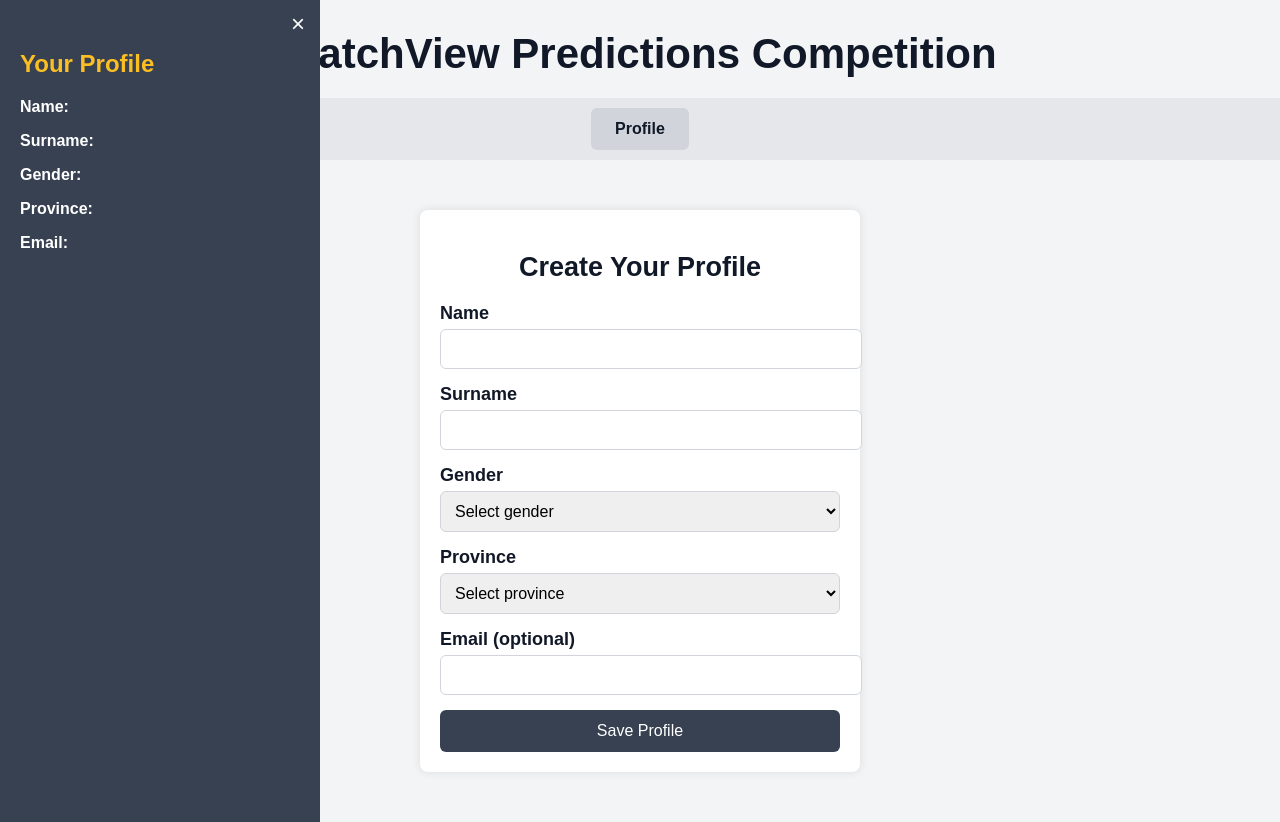
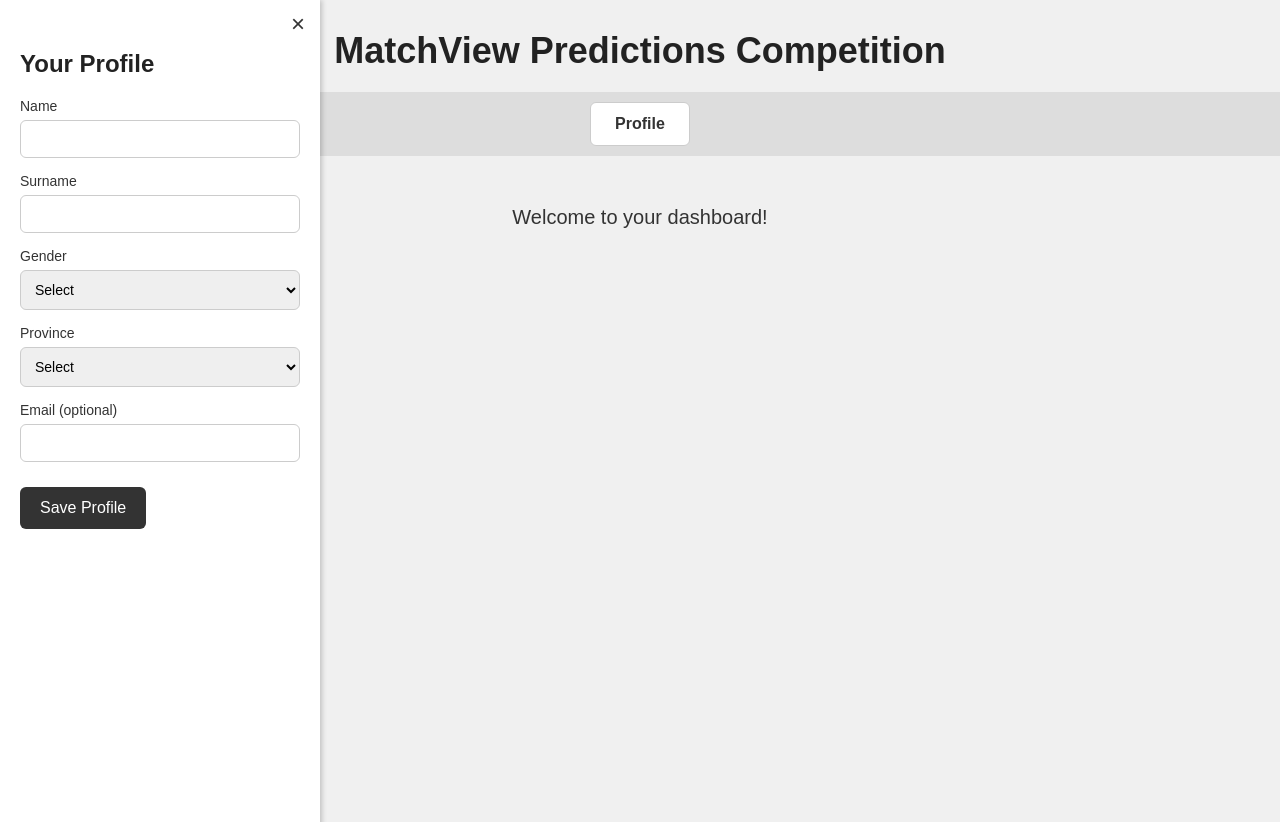
Before and after one commit to MatchView/matchview, a plain HTML site: page dashboard.html in a window 1280 px wide. Both pictures are taken after a click on the button "Profile". After the commit the page ends 800 px from the top, so only its background shows below. Drawn offline with Linux system fonts and the light colour scheme.

Commit message:
Add files via upload

```diff
--- a/dashboard.html
+++ b/dashboard.html
@@ -5,8 +5,8 @@
   <title>MatchView Dashboard</title>
   <style>
     body {
-            background-color: #F3F4F6;
-            color: #111827;
+      background-color: #f0f0f0;
+      color: #333;
       font-family: Arial, sans-serif;
       margin: 0;
     }
@@ -17,22 +17,22 @@
     }
 
     h1 {
-            font-size: 42px;
-            color: #111827;
+      font-size: 36px;
+      color: #222;
       margin: 0;
     }
 
     .tabs {
       display: flex;
       justify-content: center;
-            background-color: #E5E7EB;
+      background-color: #ddd;
       padding: 10px 0;
     }
 
     .tabs button {
-            background-color: #D1D5DB;
-            color: #111827;
-            border: none;
+      background-color: #fff;
+      color: #333;
+      border: 1px solid #ccc;
       padding: 12px 24px;
       font-size: 16px;
       cursor: pointer;
@@ -42,14 +42,13 @@
     }
 
     .tabs button:hover {
-            background-color: #9CA3AF;
-            color: #FFFFFF;
+      background-color: #ccc;
     }
 
     .content {
       padding: 30px;
       text-align: center;
-            font-size: 18px;
+      font-size: 20px;
     }
 
     .profile-sidebar {
@@ -58,16 +57,17 @@
       left: -300px;
       width: 280px;
       height: 100%;
-            background-color: #374151;
-            color: #FFFFFF;
+      background-color: #fff;
+      color: #333;
       overflow-x: hidden;
       transition: 0.3s;
       padding: 30px 20px;
       z-index: 1000;
+      box-shadow: 2px 0 5px rgba(0,0,0,0.2);
     }
 
     .profile-sidebar h2 {
-            color: #FBBF24;
+      color: #222;
       margin-bottom: 20px;
     }
 
@@ -79,52 +79,45 @@
       cursor: pointer;
     }
 
-        .form-container {
-            background-color: #FFFFFF;
-            color: #111827;
-            padding: 20px;
-            max-width: 400px;
-            margin: 20px auto;
-            border-radius: 8px;
-            box-shadow: 0 0 10px rgba(0,0,0,0.1);
+    .form-group {
+      margin-bottom: 15px;
+      text-align: left;
     }
 
-        .form-container h2 {
-            margin-bottom: 20px;
+    .form-group label {
+      display: block;
+      margin-bottom: 6px;
+      font-size: 14px;
     }
 
-        .form-container label {
-            display: block;
-            text-align: left;
-            margin-bottom: 5px;
-            font-weight: bold;
+    .form-group input, .form-group select {
+      width: 100%;
+      padding: 10px;
+      font-size: 14px;
+      border: 1px solid #ccc;
+      border-radius: 6px;
+      box-sizing: border-box;
     }
 
-        .form-container input,
-        .form-container select {
-            width: 100%;
-            padding: 10px;
-            margin-bottom: 15px;
-            border: 1px solid #D1D5DB;
+    .save-btn {
+      background-color: #333;
+      color: #fff;
+      border: none;
+      padding: 12px 20px;
       border-radius: 6px;
+      cursor: pointer;
       font-size: 16px;
+      margin-top: 10px;
     }
 
-        .form-container button {
-            background-color: #374151;
-            color: #FFFFFF;
-            padding: 12px 20px;
-            border: none;
-            border-radius: 6px;
-            font-size: 16px;
-            cursor: pointer;
-            width: 100%;
+    .save-btn:hover {
+      background-color: #555;
     }
 
-        .form-container button:hover {
-            background-color: #111827;
+    .success-message {
+      font-size: 18px;
+      color: #28a745;
     }
-
   </style>
 </head>
 <body>
@@ -138,112 +131,111 @@
   </div>
 
   <div id="content" class="content">
-    <p>Welcome to your dashboard! Click the Profile tab to get started.</p>
+    <p>Welcome to your dashboard!</p>
   </div>
 
   <div id="profileSidebar" class="profile-sidebar">
     <span class="close-btn" onclick="toggleProfile()">&times;</span>
     <h2>Your Profile</h2>
-    <p><strong>Name:</strong> <span id="profileName"></span></p>
-    <p><strong>Surname:</strong> <span id="profileSurname"></span></p>
-    <p><strong>Gender:</strong> <span id="profileGender"></span></p>
-    <p><strong>Province:</strong> <span id="profileProvince"></span></p>
-    <p><strong>Email:</strong> <span id="profileEmail"></span></p>
+    <div id="profileContent"></div>
   </div>
 
   <script>
+    // Get code from URL
+    function getQueryParam(param) {
+      const urlParams = new URLSearchParams(window.location.search);
+      return urlParams.get(param);
+    }
+
+    const code = getQueryParam('code');
+
     function toggleProfile() {
       const sidebar = document.getElementById("profileSidebar");
       if (sidebar.style.left === "0px") {
         sidebar.style.left = "-300px";
       } else {
         sidebar.style.left = "0px";
+        loadProfile();
       }
     }
 
-    // Load profile or show form
     function loadProfile() {
-        const profile = JSON.parse(localStorage.getItem("userProfile"));
+      const profileContent = document.getElementById("profileContent");
+      const savedProfile = localStorage.getItem("profile_" + code);
 
-        let content = document.getElementById("content");
-
-        if (profile) {
-            displayProfile(profile);
-            content.innerHTML = "<h2>Welcome back to MatchView Predictions!</h2>";
+      if (savedProfile) {
+        const profile = JSON.parse(savedProfile);
+        profileContent.innerHTML = `
+          <p><strong>Name:</strong> ${profile.name}</p>
+          <p><strong>Surname:</strong> ${profile.surname}</p>
+          <p><strong>Gender:</strong> ${profile.gender}</p>
+          <p><strong>Province:</strong> ${profile.province}</p>
+          ${profile.email ? `<p><strong>Email:</strong> ${profile.email}</p>` : ""}
+        `;
       } else {
-            content.innerHTML = `
-                <div class="form-container">
-                    <h2>Create Your Profile</h2>
-                    <label for="name">Name</label>
+        profileContent.innerHTML = `
+          <form id="profileForm">
+            <div class="form-group">
+              <label>Name</label>
               <input type="text" id="name" required>
-
-                    <label for="surname">Surname</label>
+            </div>
+            <div class="form-group">
+              <label>Surname</label>
               <input type="text" id="surname" required>
-
-                    <label for="gender">Gender</label>
+            </div>
+            <div class="form-group">
+              <label>Gender</label>
               <select id="gender" required>
-                        <option value="">Select gender</option>
+                <option value="">Select</option>
                 <option value="Male">Male</option>
                 <option value="Female">Female</option>
                 <option value="Other">Other</option>
               </select>
-
-                    <label for="province">Province</label>
+            </div>
+            <div class="form-group">
+              <label>Province</label>
               <select id="province" required>
-                        <option value="">Select province</option>
+                <option value="">Select</option>
                 <option value="Gauteng">Gauteng</option>
+                <option value="KwaZulu-Natal">KwaZulu-Natal</option>
                 <option value="Western Cape">Western Cape</option>
-                        <option value="KwaZulu-Natal">KwaZulu-Natal</option>
                 <option value="Eastern Cape">Eastern Cape</option>
+                <option value="Limpopo">Limpopo</option>
                 <option value="Mpumalanga">Mpumalanga</option>
-                        <option value="Limpopo">Limpopo</option>
                 <option value="North West">North West</option>
                 <option value="Northern Cape">Northern Cape</option>
                 <option value="Free State">Free State</option>
               </select>
+            </div>
+            <div class="form-group">
+              <label>Email (optional)</label>
+              <input type="email" id="email">
+            </div>
+            <button type="submit" class="save-btn">Save Profile</button>
+          </form>
+        `;
 
-                    <label for="email">Email (optional)</label>
-                    <input type="email" id="email">
-
-                    <button onclick="saveProfile()">Save Profile</button>
-                </div>
-            `;
+        document.getElementById("profileForm").onsubmit = function(e) {
+          e.preventDefault();
+          saveProfile();
+        }
       }
     }
 
     function saveProfile() {
-        const name = document.getElementById("name").value;
-        const surname = document.getElementById("surname").value;
-        const gender = document.getElementById("gender").value;
-        const province = document.getElementById("province").value;
-        const email = document.getElementById("email").value;
+      const profile = {
+        name: document.getElementById("name").value,
+        surname: document.getElementById("surname").value,
+        gender: document.getElementById("gender").value,
+        province: document.getElementById("province").value,
+        email: document.getElementById("email").value
+      };
 
-        if (!name || !surname || !gender || !province) {
-            alert("Please fill in all required fields.");
-            return;
+      localStorage.setItem("profile_" + code, JSON.stringify(profile));
+
+      const profileContent = document.getElementById("profileContent");
+      profileContent.innerHTML = `<p class="success-message">Profile saved successfully!</p>`;
     }
-
-        const profile = { name, surname, gender, province, email };
-        localStorage.setItem("userProfile", JSON.stringify(profile));
-        alert("Profile saved successfully!");
-
-        displayProfile(profile);
-
-        // Replace form with welcome message
-        document.getElementById("content").innerHTML = "<h2>Thank you, your profile has been saved!</h2>";
-        toggleProfile();
-    }
-
-    function displayProfile(profile) {
-        document.getElementById("profileName").innerText = profile.name;
-        document.getElementById("profileSurname").innerText = profile.surname;
-        document.getElementById("profileGender").innerText = profile.gender;
-        document.getElementById("profileProvince").innerText = profile.province;
-        document.getElementById("profileEmail").innerText = profile.email || "-";
-    }
-
-    // Load on page start
-    loadProfile();
   </script>
 
 </body>
```
Lines whose indentation alone changed are shown as unchanged.
